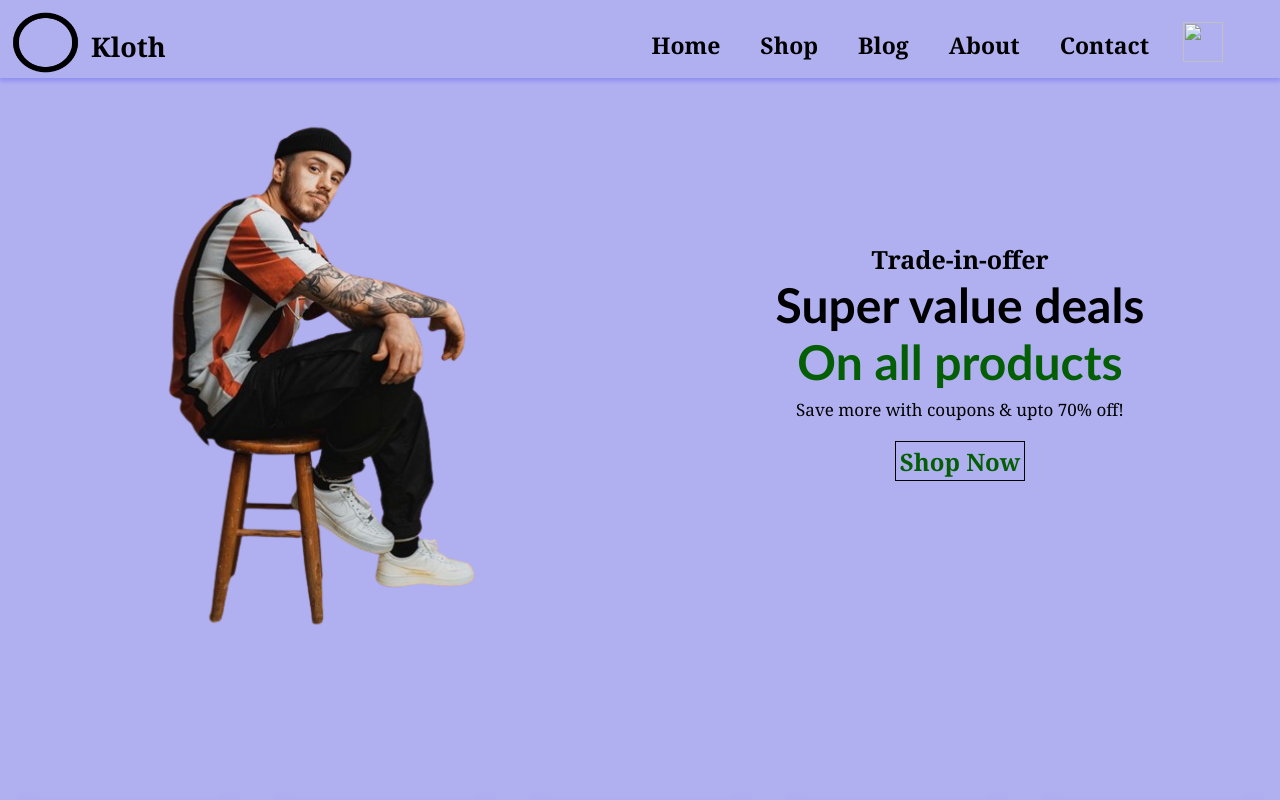
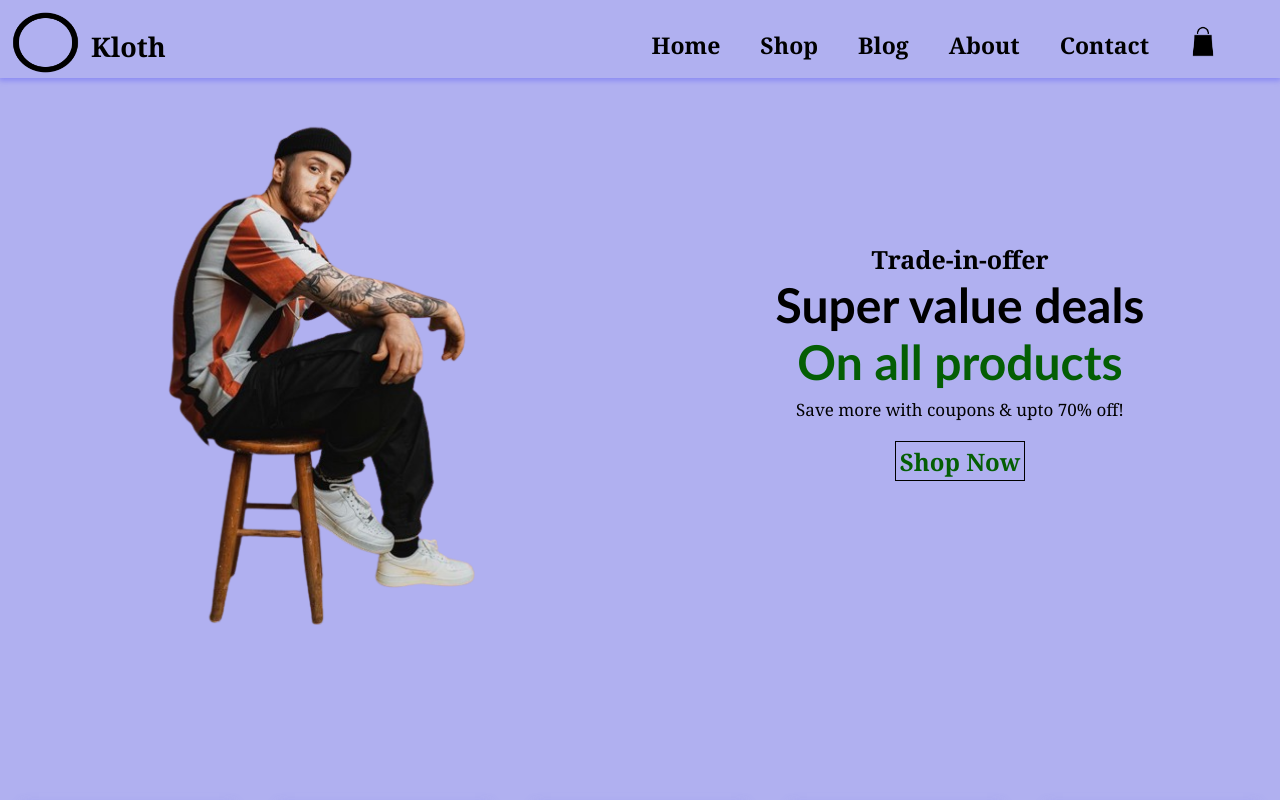
Before and after one commit to SurajBohara66/KlothWebsite, a plain HTML site: page index.html in a window 1280 px wide. Shown: the top 800 px of the page. Drawn offline with Linux system fonts and the light colour scheme.

Commit message:
Update index.html

```diff
--- a/index.html
+++ b/index.html
@@ -27,7 +27,7 @@
               <li><a href="" class="web-links">Contact</a></li>
               <li>
                 <img
-                  src="/Pictures/<img
+
                   src="shoppingbag2-removebg-preview.png"
                   alt=""
                 />
```
